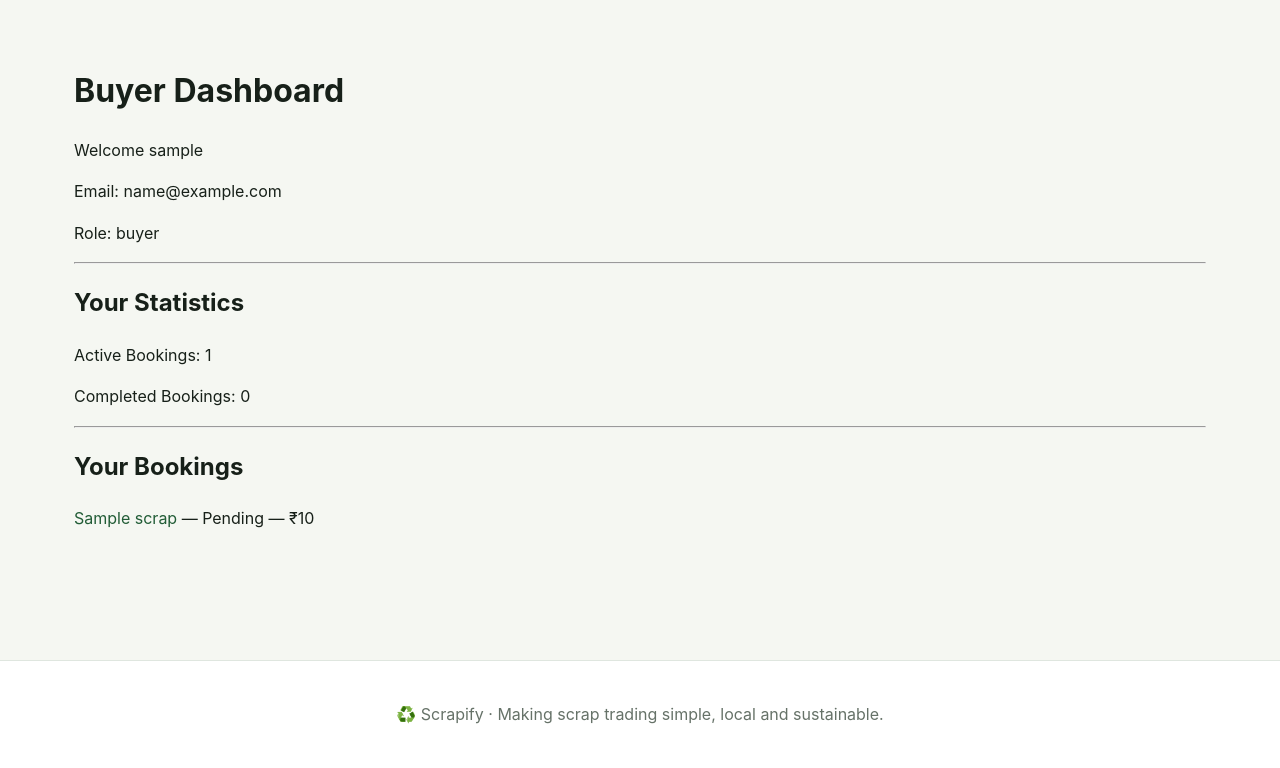
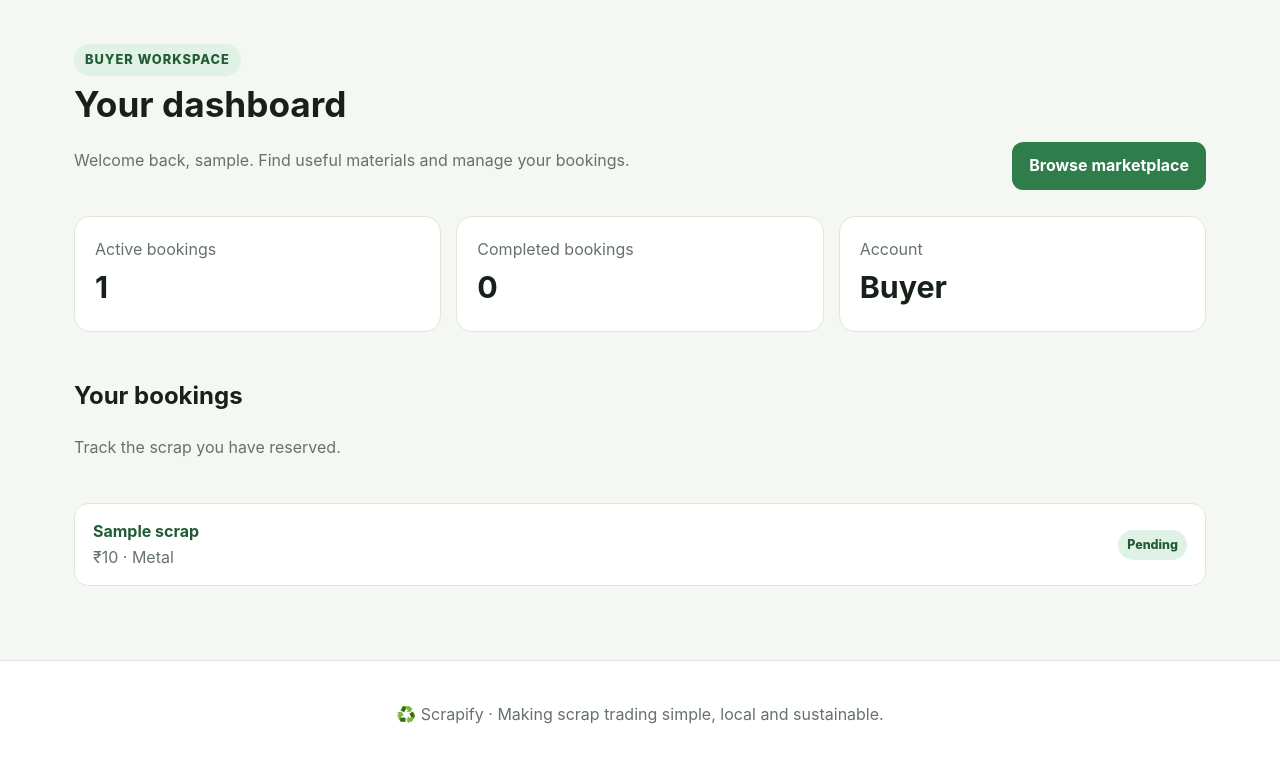
Before and after one commit to saksham-giri/ScrapiFy, a Django app: page /accounts/buyer_dashboard/ in a window 1280 px wide. Shown: the part 73-841 px from the top of the page. Run offline with Django 5.2, Linux system fonts and the light colour scheme; a user stored in the database is signed in; tables that the repository leaves empty hold one stand-in row (values such as "Sample post").

Commit message:
Redesign buyer dashboard

```diff
--- a/accounts/templates/buyer.html
+++ b/accounts/templates/buyer.html
@@ -1,21 +1,8 @@
 {% extends 'base.html' %}
+{% block title %}Buyer Dashboard · Scrapify{% endblock %}
 {% block content %}
-<h1>Buyer Dashboard</h1>
-<p>Welcome {{ request.user.username }}</p>
-<p>Email: {{ request.user.email }}</p>
-<p>Role: {{ request.user.role }}</p>
-<hr>
-<h2>Your Statistics</h2>
-<p>Active Bookings: {{ active_bookings }}</p>
-<p>Completed Bookings: {{ completed_bookings }}</p>
-<hr>
-<h2>Your Bookings</h2>
-{% for booking in bookings %}
-    <div>
-        <a href="{% url 'scrapdetails' booking.scrap.id %}">{{ booking.scrap.title }}</a>
-        — {{ booking.get_status_display }} — ₹{{ booking.scrap.asking_price }}
-    </div>
-{% empty %}
-    <p>You have no bookings yet. <a href="{% url 'marketplace' %}">Browse marketplace</a></p>
-{% endfor %}
+<div class="page-heading"><div><span class="eyebrow">Buyer workspace</span><h1>Your dashboard</h1><p class="muted">Welcome back, {{ request.user.username }}. Find useful materials and manage your bookings.</p></div><a class="btn" href="{% url 'marketplace' %}">Browse marketplace</a></div>
+<div class="stats"><div class="stat"><span class="muted">Active bookings</span><strong>{{ active_bookings }}</strong></div><div class="stat"><span class="muted">Completed bookings</span><strong>{{ completed_bookings }}</strong></div><div class="stat"><span class="muted">Account</span><strong>Buyer</strong></div></div>
+<div class="page-heading"><div><h2>Your bookings</h2><p class="muted">Track the scrap you have reserved.</p></div></div>
+<div class="table-list">{% for booking in bookings %}<div class="list-row"><div><strong><a href="{% url 'scrapdetails' booking.scrap.id %}">{{ booking.scrap.title }}</a></strong><div class="muted">₹{{ booking.scrap.asking_price }} · {{ booking.scrap.get_category_display }}</div></div><span class="badge">{{ booking.get_status_display }}</span></div>{% empty %}<div class="empty"><h3>No bookings yet</h3><p>Browse available scrap and reserve something useful.</p><a class="btn" href="{% url 'marketplace' %}">Explore marketplace</a></div>{% endfor %}</div>
 {% endblock %}
```
